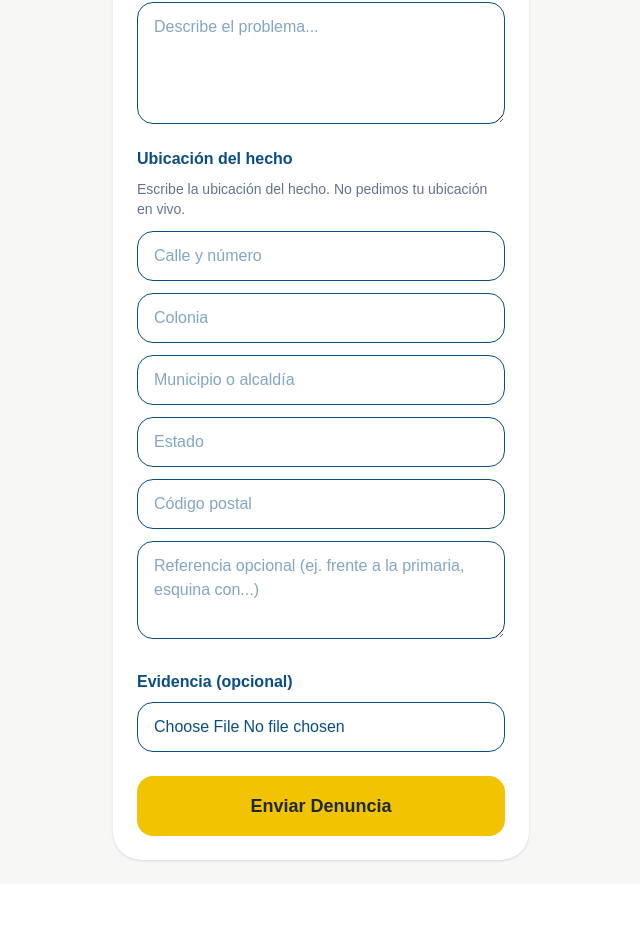
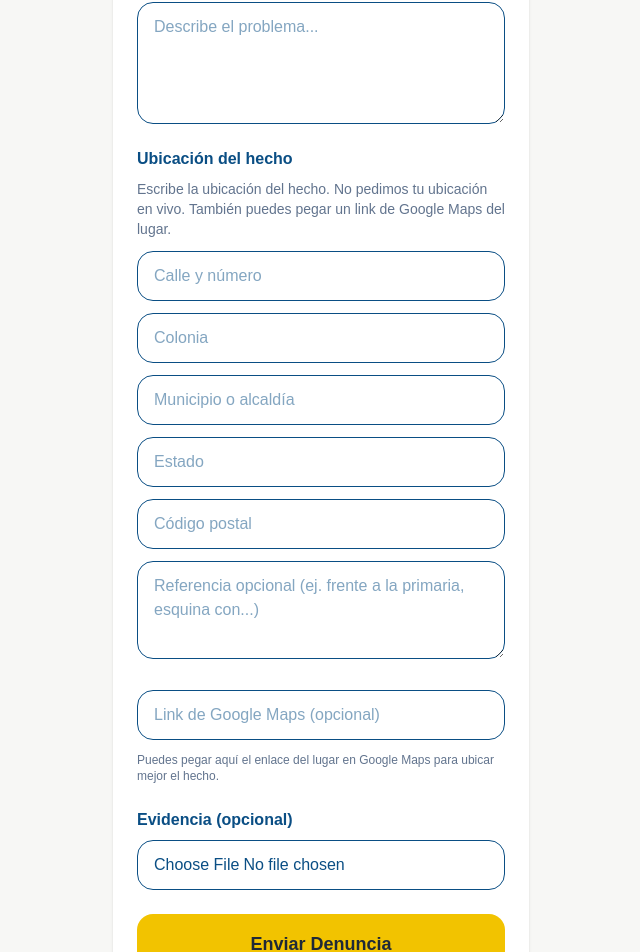
Before and after one commit to TecnocraciaParticipativaMexico/Plataforma, a Next.js app in the folder web/: page /reportar in a window 1280 px wide. Shown: the part 329-1281 px from the top of the page, without its empty margins (319-959 px from the left). Before the commit the page ends 1213 px from the top, so only its background shows below. Built offline with nearby package versions, Linux system fonts and the light colour scheme.

Commit message:
git add . git commit -m "feat: agregar link opcional de Google Maps en reportar" git push

```diff
--- a/web/app/reportar/page.tsx
+++ b/web/app/reportar/page.tsx
@@ -12,6 +12,7 @@ export default function ReportarPage() {
   const [estadoLugar, setEstadoLugar] = useState("");
   const [codigoPostal, setCodigoPostal] = useState("");
   const [referencia, setReferencia] = useState("");
+  const [mapsLink, setMapsLink] = useState("");
   const [resultado, setResultado] = useState<any>(null);
   const [loading, setLoading] = useState(false);
   const [archivo, setArchivo] = useState<File | null>(null);
@@ -45,6 +46,7 @@ export default function ReportarPage() {
         estadoLugar,
         codigoPostal ? `CP ${codigoPostal}` : "",
         referencia ? `Referencia: ${referencia}` : "",
+        mapsLink ? `Google Maps: ${mapsLink}` : "",
       ]
         .filter(Boolean)
         .join(", ");
@@ -135,6 +137,7 @@ export default function ReportarPage() {
                     <label className="mb-2 block font-semibold">Ubicación del hecho</label>
           <p className="mb-3 text-sm text-slate-500">
             Escribe la ubicación del hecho. No pedimos tu ubicación en vivo.
+            También puedes pegar un link de Google Maps del lugar.
           </p>
 
           <input
@@ -179,6 +182,16 @@ export default function ReportarPage() {
             rows={3}
             placeholder="Referencia opcional (ej. frente a la primaria, esquina con...)"
           />
+          <input
+            value={mapsLink}
+            onChange={(e) => setMapsLink(e.target.value)}
+            className="mb-3 w-full rounded-2xl border px-4 py-3"
+            placeholder="Link de Google Maps (opcional)"
+          />
+
+          <p className="mb-6 text-xs text-slate-500">
+            Puedes pegar aquí el enlace del lugar en Google Maps para ubicar mejor el hecho.
+          </p>
 
           <label className="mb-2 block font-semibold">Evidencia (opcional)</label>
 <input
```
